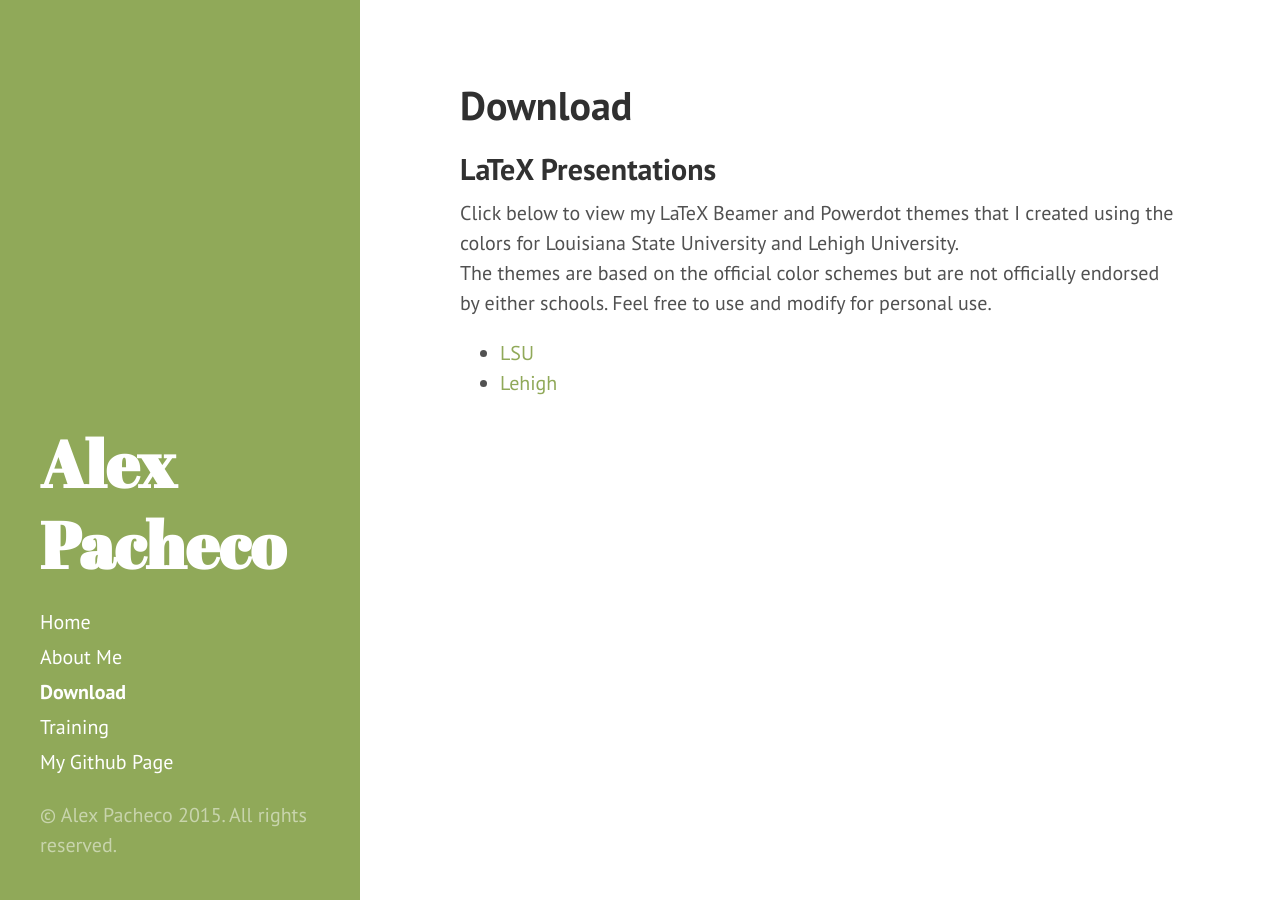
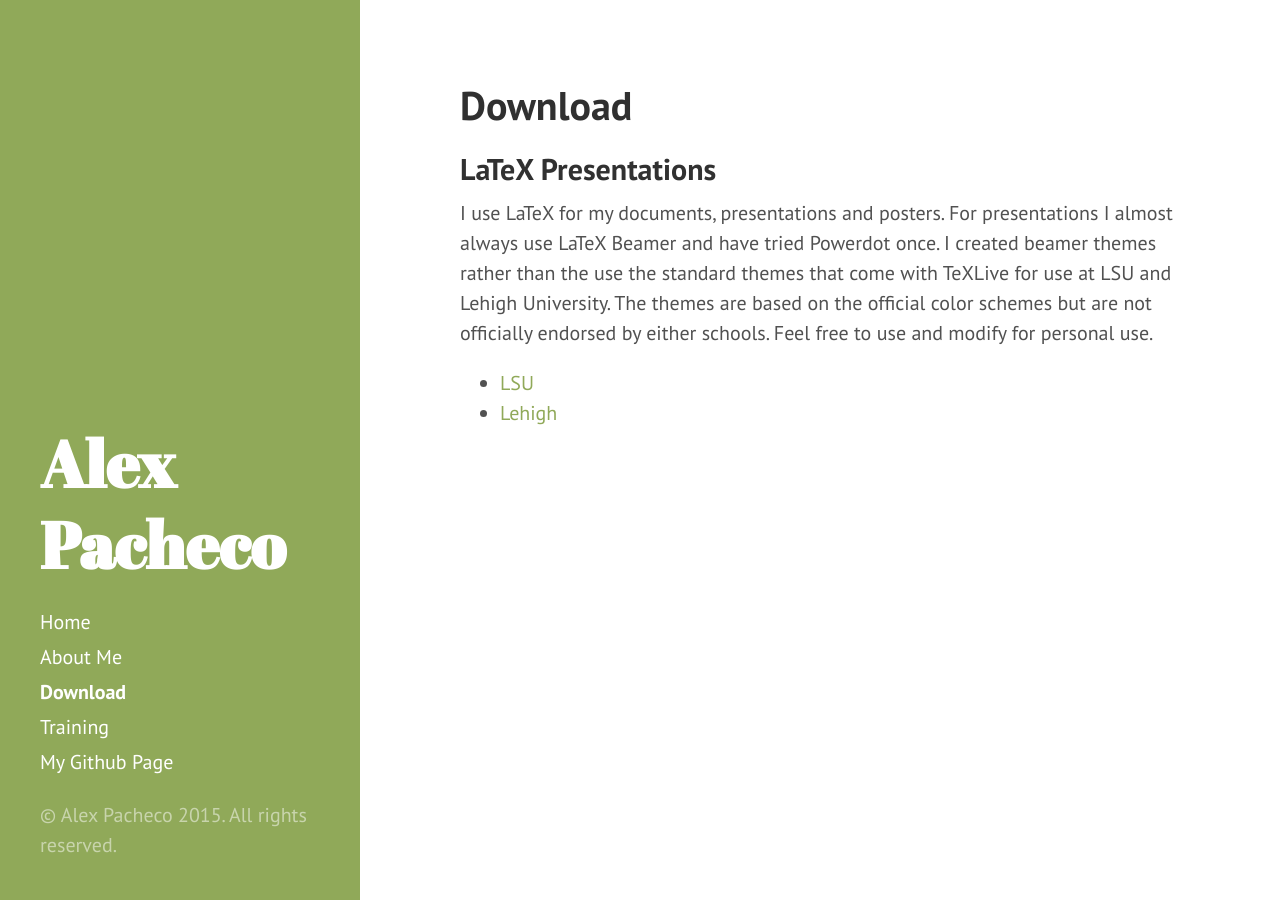
Before and after one commit to alexpacheco/alexpacheco.github.io, a Jekyll site: the page built from downloads.md, in a window 1280 px wide. Built offline with Jekyll 4.4.1, drawn with Linux system fonts in a browser that asks for light colours; Markdown is read by kramdown in place of the engine named in the settings.

Commit message:
Modified downloads.md

```diff
--- a/downloads.md
+++ b/downloads.md
@@ -5,7 +5,7 @@ title: Download
 
 ## LaTeX Presentations
 
-Click below to view my LaTeX Beamer and Powerdot themes that I created using the colors for Louisiana State University and Lehigh University.
+I use LaTeX for my documents, presentations and posters. For presentations I almost always use LaTeX Beamer and have tried Powerdot once. I created beamer themes rather than the use the standard themes that come with TeXLive for use at LSU and Lehigh University.
 The themes are based on the official color schemes but are not officially endorsed by either schools. Feel free to use and modify for personal use.
 
   * <a href="LSUBeamer/">LSU</a>
```
